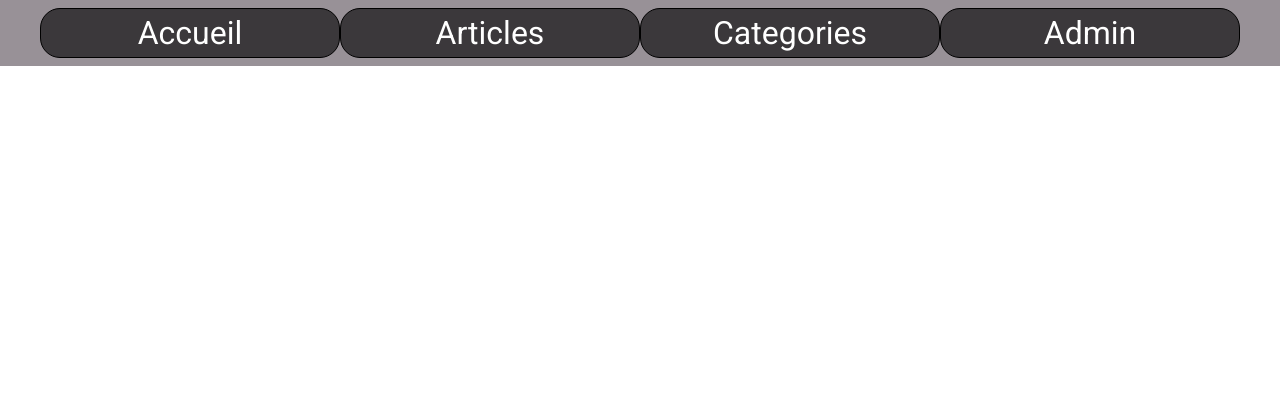
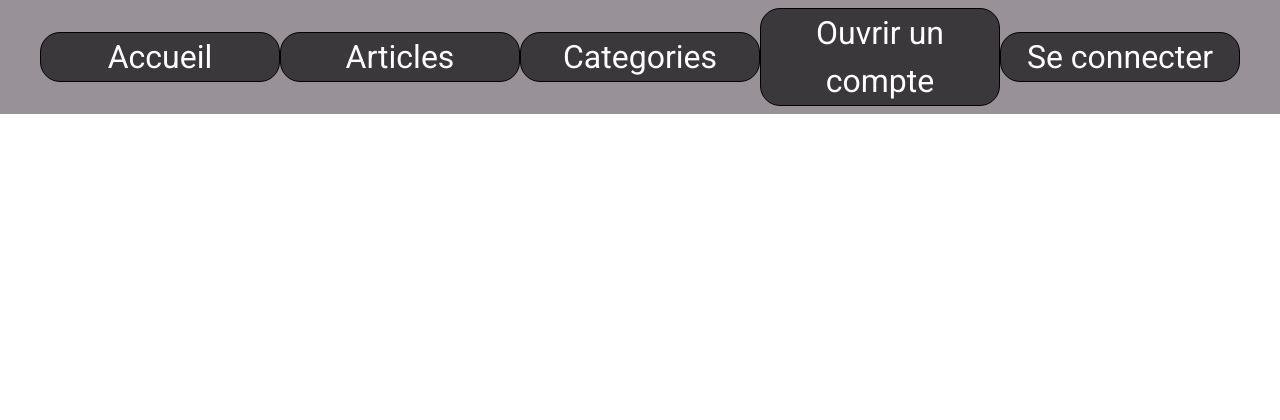
Before and after one commit to lilypoetry/Lejardindescurieux, a Symfony app: template templates/base.html.twig in a window 1280 px wide. Shown: the top 420 px of the page. Run offline with Twig, Linux system fonts and the light colour scheme; the template is opened without the code that fills it, so the values that code supplies are empty; some libraries are stand-ins or nearby versions.

Commit message:
Update base.html.twig

```diff
--- a/templates/base.html.twig
+++ b/templates/base.html.twig
@@ -37,7 +37,25 @@
 
                             <li><a href="#" >Categories</a></li>
 
-                            <li><a href="#" >Admin</a></li>
+                            {% if app.user is null %}
+                                <li><a href="{{ path('app_register') }}" >Ouvrir un compte</a></li>
+                            {% endif %}
+
+                            {% if app.user is not null %}
+                                <li><a href="{{ path('app_account') }}" >Mon compte</a></li>
+                            {% endif %}
+
+                            {% if app.user is null %}
+                                <li><a href="{{ path('app_login') }}" >Se connecter</a></li>
+                            {% endif %}
+
+                            {% if app.user is not null %}
+                                <li><a href="{{ path('app_logout') }}" >Se déconnecter</a></li>
+                            {% endif %}
+
+                            {% if is_granted('ROLE_ADMIN') %}
+                                <li><a href="{{ path('admin') }}">Admin</a></li>
+                            {% endif %}
 
                         </ul>
             </a>
```
